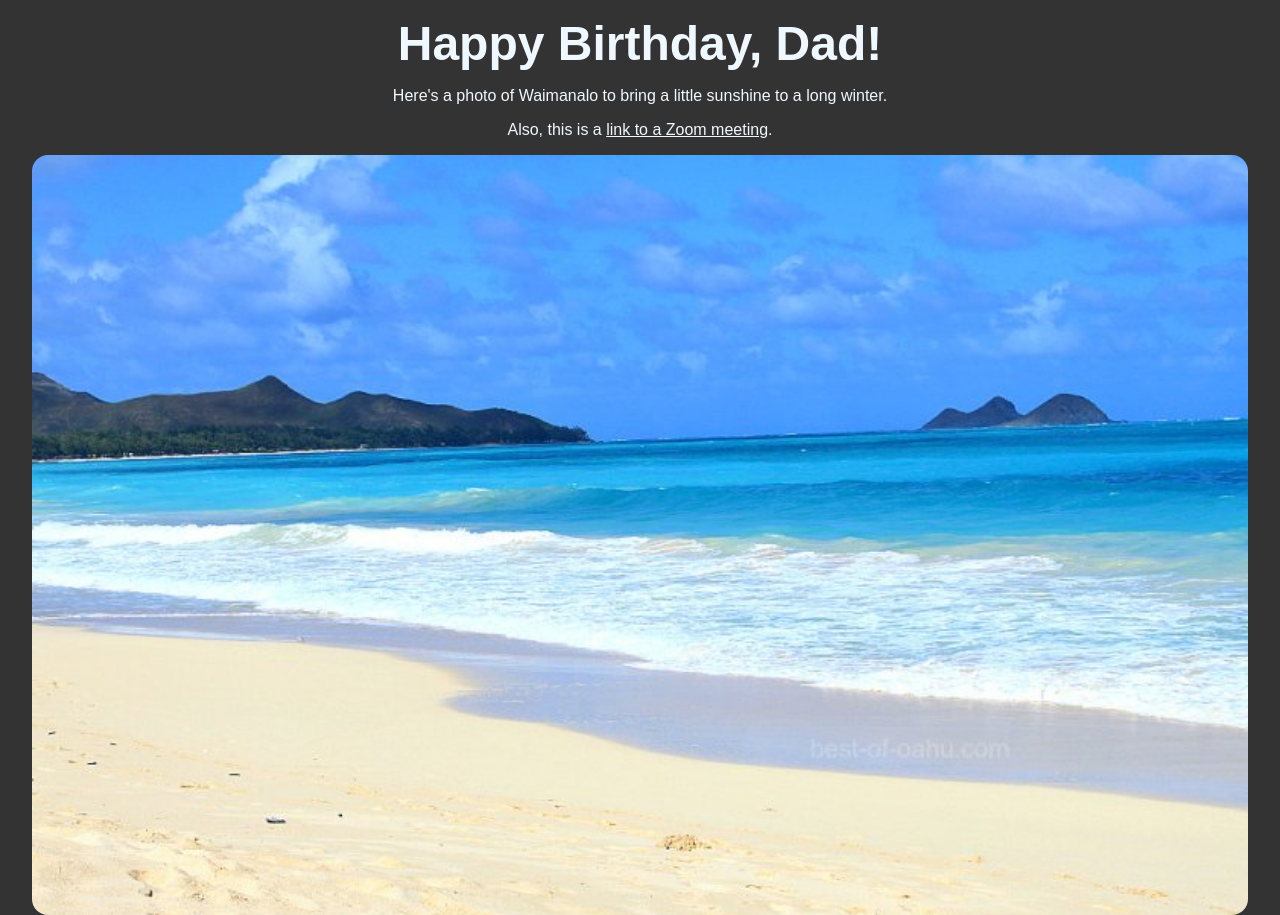
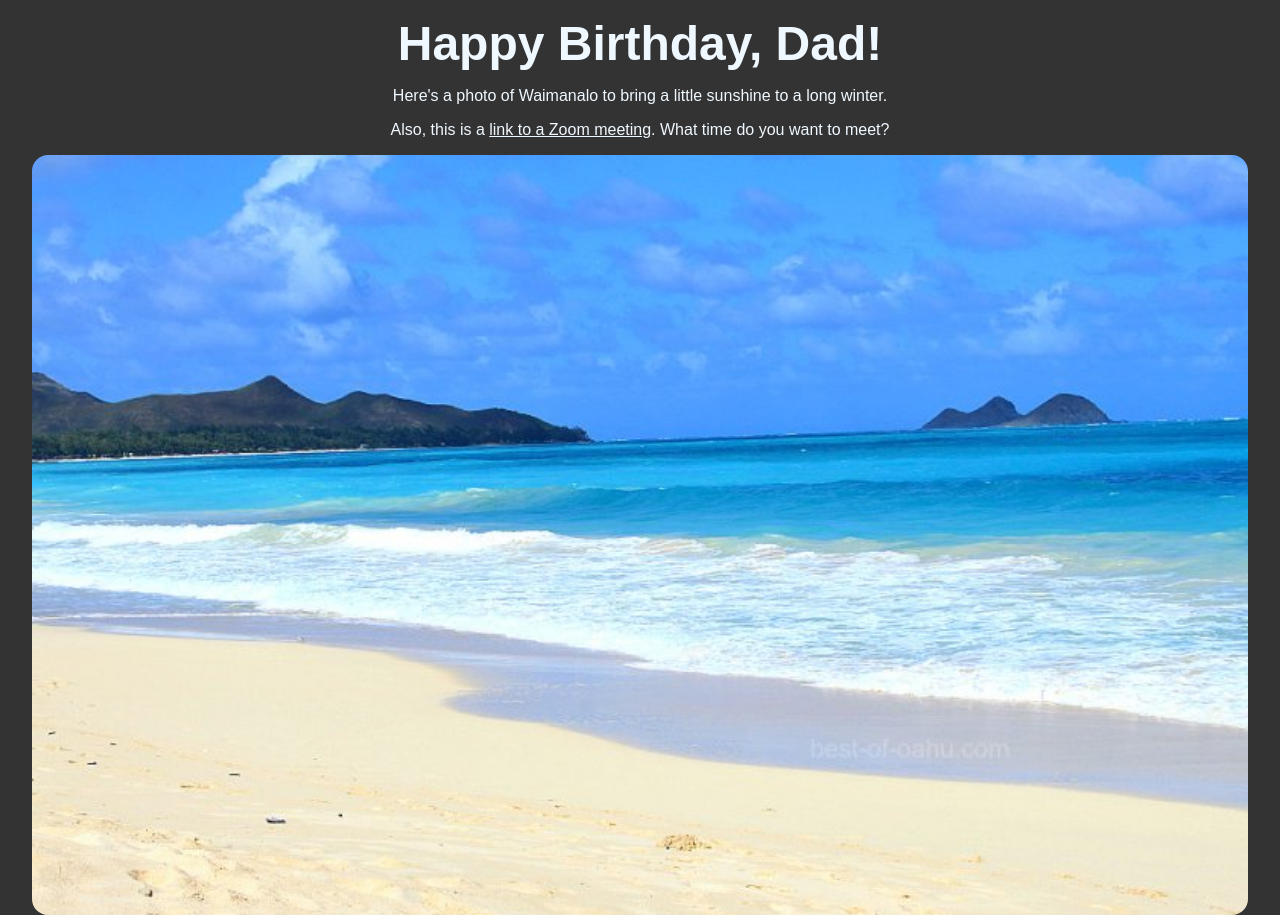
Before and after one commit to skillitzimberg/happy-bday, a plain HTML site: page index.html in a window 1280 px wide. Drawn offline with Linux system fonts and the light colour scheme.

Commit message:
Add text

```diff
--- a/index.html
+++ b/index.html
@@ -12,7 +12,7 @@
     <header>
       <h1>Happy Birthday, Dad!</h1>
       <p>Here's a photo of Waimanalo to bring a little sunshine to a long winter.</p>
-      <p>Also, this is a <a href="https://us02web.zoom.us/j/5721603233">link to a Zoom meeting</a>.</p>
+      <p>Also, this is a <a href="https://us02web.zoom.us/j/5721603233">link to a Zoom meeting</a>. What time do you want to meet?</p>
     </header>
     <section>
     </section>
```
